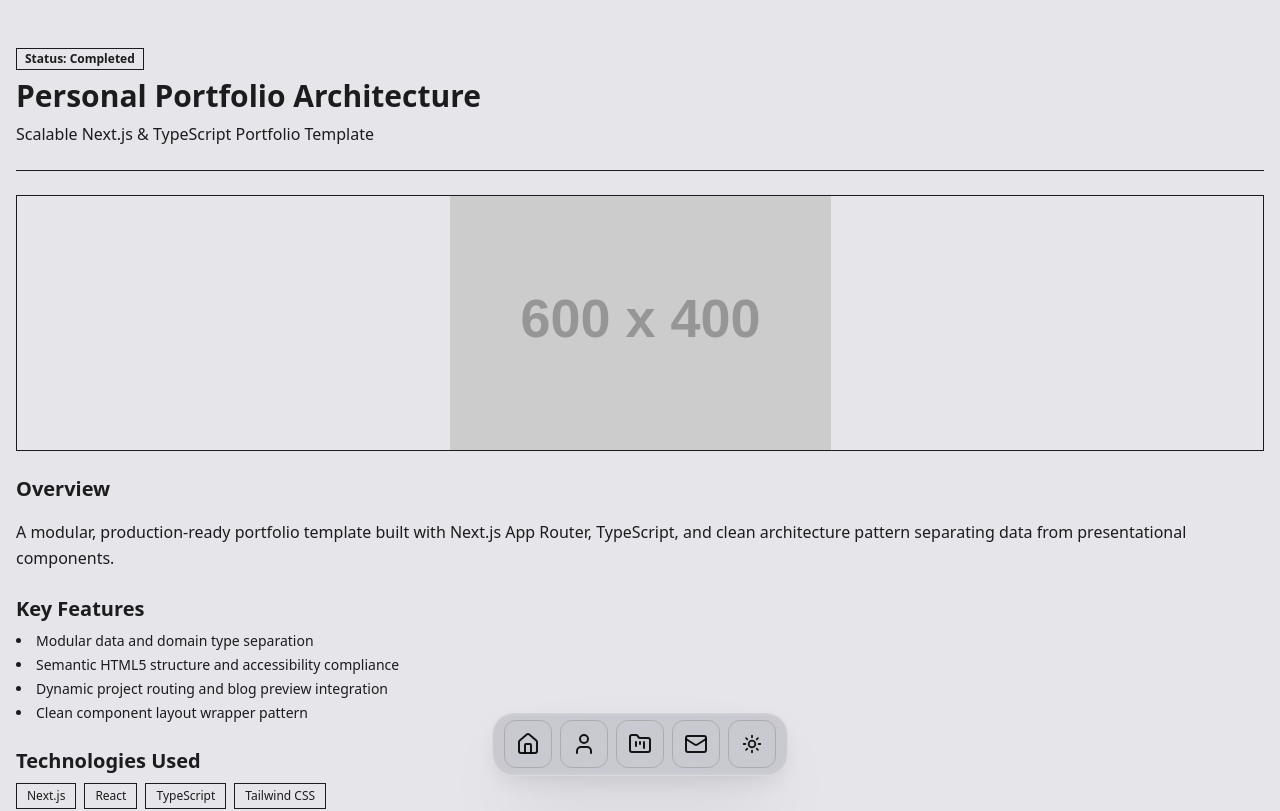
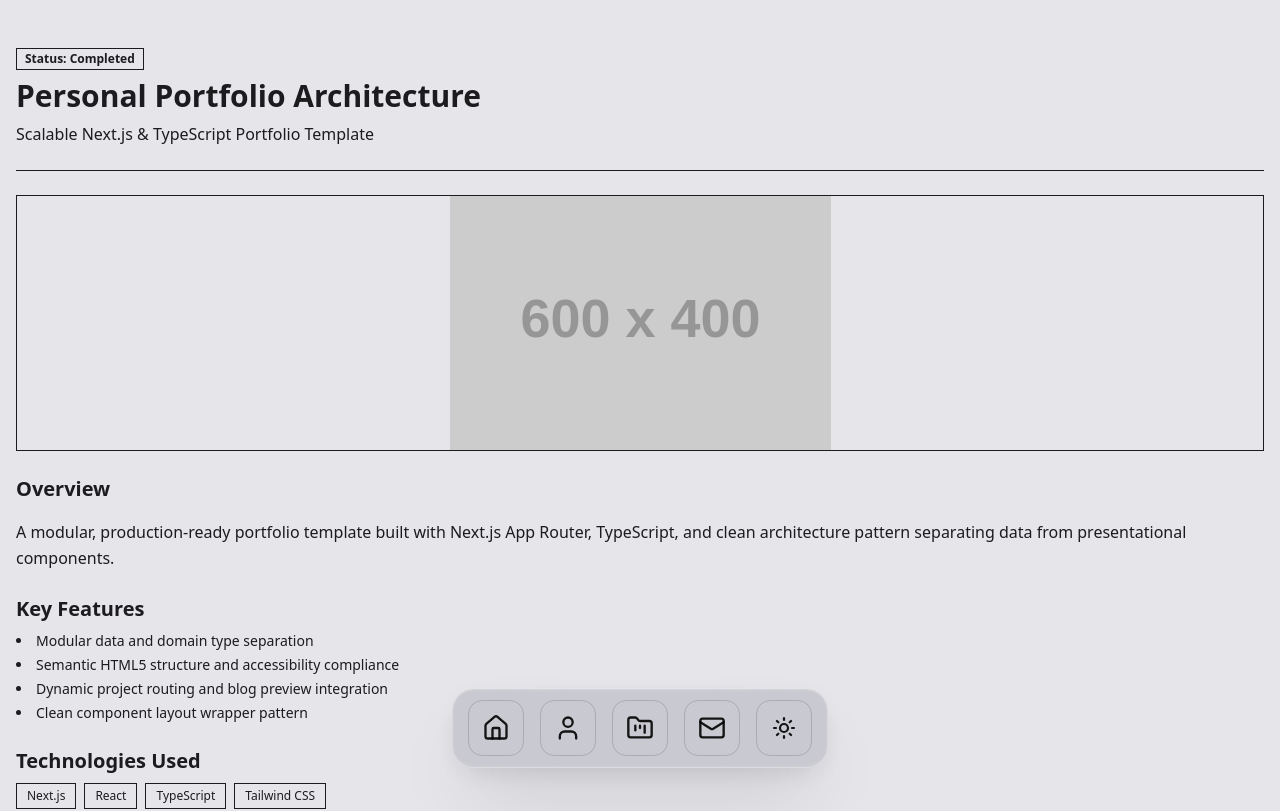
Before and after one commit to CCAvenir/personal-portfolio, a Next.js app: page /projects/personal-portfolio in a window 1280 px wide. Shown: the top 811 px of the page. Built offline with nearby package versions, Linux system fonts and the light colour scheme.

Commit message:
feat: make the spin in yaw, and add some hover on theme icon

```diff
--- a/src/app/globals.css
+++ b/src/app/globals.css
@@ -81,14 +81,17 @@ body {
   opacity: 1;
 }
 
+/* Updated Dock Item */
+
 .dock-item {
   position: relative;
   display: flex;
   align-items: center;
   justify-content: center;
-  width: 48px;
-  height: 48px;
+  width: 56px;
+  height: 56px;
   z-index: 2;
+  perspective: 600px;
 }
 
 .dock-icon-wrap {
@@ -101,9 +104,33 @@ body {
   transform-origin: 50% 100%;
   transition: transform 0.25s cubic-bezier(0.34, 1.5, 0.64, 1);
   border: 1.5px solid var(--divider);
-  border-radius: 12px;
-  padding: 6px;
+  border-radius: 14px;
+  padding: 8px;
   box-sizing: border-box;
+}
+
+/* Yaw spin: rotates around the vertical (Y) axis */
+
+.dock-icon-yaw {
+  display: inline-flex;
+  align-items: center;
+  justify-content: center;
+  width: 100%;
+  height: 100%;
+  transform-style: preserve-3d;
+}
+
+@keyframes dock-yaw-spin {
+  from {
+    transform: rotateY(0deg);
+  }
+  to {
+    transform: rotateY(360deg);
+  }
+}
+
+.dock-icon-wrap .dock-icon-yaw {
+  animation: dock-yaw-spin 0.6s ease;
 }
 
 .dock-tooltip {
@@ -162,51 +189,38 @@ body {
   overflow: visible;
 }
 
-.dock-theme-spin {
+.dock-theme-swap {
   position: relative;
   display: inline-flex;
   align-items: center;
   justify-content: center;
-  width: 20px;
-  height: 20px;
+  width: 24px;
+  height: 24px;
 }
 
-.dock-theme-spin svg {
+.dock-theme-swap svg {
   position: absolute;
   transition:
     transform 0.5s cubic-bezier(0.34, 1.2, 0.64, 1),
     opacity 0.3s ease;
 }
 
-.dock-theme-spin .sun-icon {
+.dock-theme-swap .sun-icon {
   opacity: 1;
   transform: rotate(0deg) scale(1);
 }
 
-.dock-theme-spin .moon-icon {
+.dock-theme-swap .moon-icon {
   opacity: 0;
   transform: rotate(-90deg) scale(0);
 }
 
-[data-theme="dark"] .dock-theme-spin .sun-icon {
+[data-theme="dark"] .dock-theme-swap .sun-icon {
   opacity: 0;
   transform: rotate(90deg) scale(0);
 }
 
-[data-theme="dark"] .dock-theme-spin .moon-icon {
+[data-theme="dark"] .dock-theme-swap .moon-icon {
   opacity: 1;
   transform: rotate(0deg) scale(1);
 }
-
-@keyframes dock-spin {
-  from {
-    transform: rotate(0deg);
-  }
-  to {
-    transform: rotate(360deg);
-  }
-}
-
-.dock-theme-spin {
-  animation: dock-spin 0.5s ease;
-}
--- a/src/components/layout/Navbar.tsx
+++ b/src/components/layout/Navbar.tsx
@@ -11,6 +11,8 @@ const ICONS: Record<string, React.ElementType> = {
   Contact: Mail,
 };
 
+const THEME_KEY = "__theme__";
+
 export default function Navbar() {
   const navRef = useRef<HTMLElement>(null);
   const glareRef = useRef<HTMLDivElement>(null);
@@ -18,10 +20,11 @@ export default function Navbar() {
 
   const [theme, setTheme] = useState<"light" | "dark">("light");
 
-  // Spin counters — incrementing forces a remount of the icon,
-  // which guarantees the CSS animation replays every click.
   const [spinCounts, setSpinCounts] = useState<Record<string, number>>({});
-  const [themeSpinCount, setThemeSpinCount] = useState(0);
+
+  // Full ordered list including the theme button, so the magnify wave
+  // treats it as just another dock slot.
+  const allNames = [...navigationData.items.map((i) => i.name), THEME_KEY];
 
   function handleMouseMove(e: React.MouseEvent<HTMLElement>) {
     const nav = navRef.current;
@@ -36,20 +39,19 @@ export default function Navbar() {
     const next = theme === "light" ? "dark" : "light";
     setTheme(next);
     document.documentElement.setAttribute("data-theme", next);
-    setThemeSpinCount((c) => c + 1);
+    handleItemClick(THEME_KEY);
   }
 
   // ---- Dock magnification effect ----
   function resetIcons() {
-    navigationData.items.forEach((item) => {
-      const el = iconRefs.current[item.name];
+    allNames.forEach((name) => {
+      const el = iconRefs.current[name];
       if (el) el.style.transform = "scale(1) translateY(0px)";
     });
   }
 
   function focusIcon(hoverIndex: number) {
     resetIcons();
-    const names = navigationData.items.map((i) => i.name);
 
     const transformations = [
       { idx: hoverIndex - 2, scale: 1.1, translateY: 0 },
@@ -60,7 +62,7 @@ export default function Navbar() {
     ];
 
     transformations.forEach(({ idx, scale, translateY }) => {
-      const name = names[idx];
+      const name = allNames[idx];
       const el = name ? iconRefs.current[name] : null;
       if (el) {
         el.style.transform = `scale(${scale}) translateY(${translateY}px)`;
@@ -73,19 +75,19 @@ export default function Navbar() {
   }
 
   return (
-    <header className="fixed bottom-6 inset-x-0 z-50 flex justify-center px-4">
+    <header className="fixed bottom-8 inset-x-0 z-50 flex justify-center px-4">
       <nav
         ref={navRef}
         aria-label="Main Navigation"
         onMouseMove={handleMouseMove}
         onMouseLeave={resetIcons}
-        className="dock-nav flex items-end gap-2 px-3 py-2"
+        className="dock-nav flex items-end gap-4 px-4 py-3"
       >
         <div className="dock-glare-container">
           <div ref={glareRef} className="dock-glare" />
         </div>
 
-        <div className="relative flex items-end gap-2 z-[3]">
+        <div className="relative flex items-end gap-4 z-[3]">
           {navigationData.items.map((item, index) => {
             const Icon = ICONS[item.name] ?? Home;
             const spinCount = spinCounts[item.name] ?? 0;
@@ -105,28 +107,34 @@ export default function Navbar() {
                   }}
                   className="dock-icon-wrap"
                 >
-                  <Icon
-                    key={spinCount}
-                    className={`w-6 h-6 ${spinCount > 0 ? "dock-icon-spin" : ""}`}
-                    strokeWidth={2}
-                  />
+                  <span key={spinCount} className="dock-icon-yaw">
+                    <Icon className="w-7 h-7" strokeWidth={2} />
+                  </span>
                 </span>
               </a>
             );
           })}
 
-          {/* Theme toggle — styled to match the nav items */}
+          {/* Theme toggle — part of the same dock row + magnify wave */}
           <button
             type="button"
             aria-label="Toggle Dark Mode"
+            onMouseEnter={() => focusIcon(navigationData.items.length)}
             onClick={toggleTheme}
             className="dock-item dock-theme-item"
           >
             <span className="dock-tooltip">Theme</span>
-            <span className="dock-icon-wrap dock-theme-wrap">
-              <span key={themeSpinCount} className="dock-theme-spin">
-                <Sun className="sun-icon w-5 h-5" strokeWidth={2.2} />
-                <Moon className="moon-icon w-5 h-5" strokeWidth={2.2} />
+            <span
+              ref={(el) => {
+                iconRefs.current[THEME_KEY] = el;
+              }}
+              className="dock-icon-wrap dock-theme-wrap"
+            >
+              <span key={spinCounts[THEME_KEY] ?? 0} className="dock-icon-yaw">
+                <span className="dock-theme-swap">
+                  <Sun className="sun-icon w-6 h-6" strokeWidth={2.2} />
+                  <Moon className="moon-icon w-6 h-6" strokeWidth={2.2} />
+                </span>
               </span>
             </span>
           </button>
```
